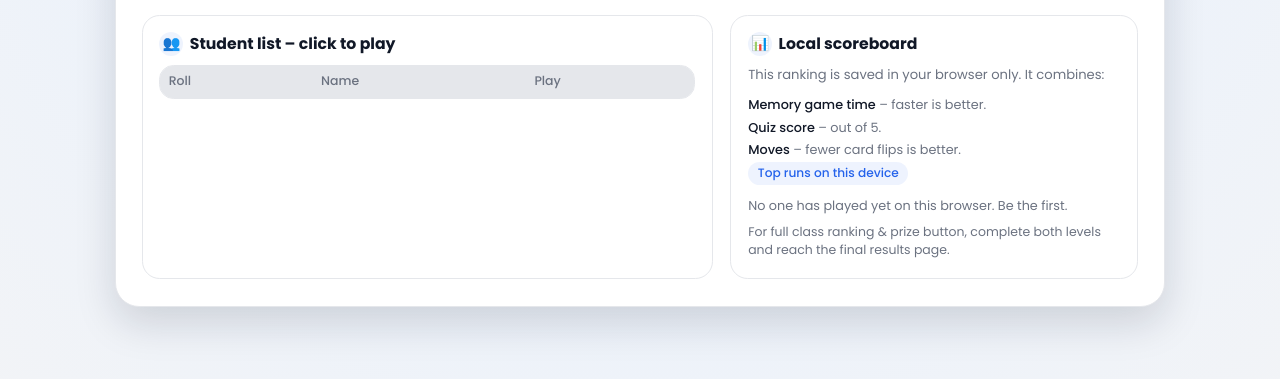
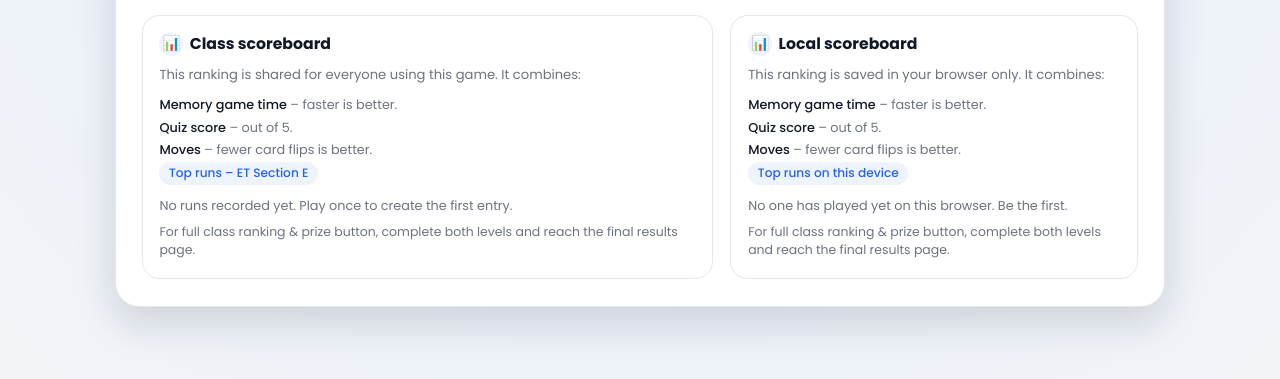
Before and after one commit to irfandarvan07-del/express-js-on-vercel, a plain HTML site: page index.html in a window 1280 px wide. Shown: the part 289-668 px from the top of the page. Drawn offline with Linux system fonts and the light colour scheme.

Commit message:
Update index.html

```diff
--- a/index.html
+++ b/index.html
@@ -270,20 +270,38 @@
     <div class="layout">
       <!-- student list -->
      <section class="card">
-        <h2><span class="icon">👥</span>Student list – click to play</h2>
-        <div class="table-wrapper">
+  <h2><span class="icon">📊</span>Class scoreboard</h2>
+  <p class="side-note">
+    This ranking is shared for everyone using this game. It combines:
+  </p>
+  <ul class="side-bullets">
+    <li><span>Memory game time</span> – faster is better.</li>
+    <li><span>Quiz score</span> – out of 5.</li>
+    <li><span>Moves</span> – fewer card flips is better.</li>
+  </ul>
+  <div class="badge">Top runs – ET Section E</div>
+  <div id="scoreWrapper" class="score-table-wrapper" style="display:none;">
     <table>
       <thead>
         <tr>
-                <th>Roll</th>
+          <th>#</th>
           <th>Name</th>
-                <th>Play</th>
+          <th>Correct</th>
+          <th>Time (s)</th>
+          <th>Moves</th>
         </tr>
       </thead>
-            <tbody id="studentBody"></tbody>
+      <tbody id="scoreBody"></tbody>
     </table>
   </div>
+  <div id="scoreEmpty" class="empty-text">
+    No runs recorded yet. Play once to create the first entry.
+  </div>
+  <p class="note">
+    For full class ranking & prize button, complete both levels and reach the final results page.
+  </p>
 </section>
+
 
       <!-- scoreboard + info -->
       <section class="card">
```
Lines whose indentation alone changed are shown as unchanged.
